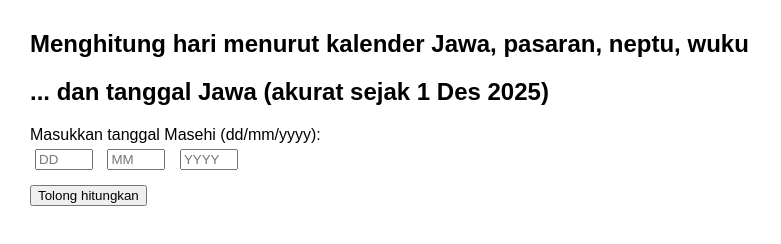
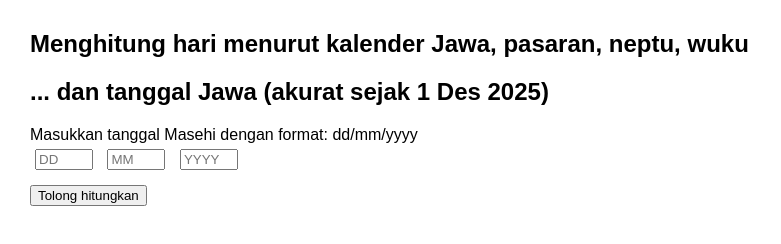
Before and after one commit to hgunarto/hgunarto.github.io, a plain HTML site: page neptu.html in a window 1280 px wide. Shown: the whole page, without its empty margins (0-781 px from the left). Drawn offline with Linux system fonts and the light colour scheme.

Commit message:
Update neptu.html

```diff
--- a/neptu.html
+++ b/neptu.html
@@ -18,7 +18,7 @@ button { margin-top: 10px; }
 <h2>Menghitung hari menurut kalender Jawa, pasaran, neptu, wuku</h2>
 <h2>... dan tanggal Jawa (akurat sejak 1 Des 2025)</h2>
 
-<label>Masukkan tanggal Masehi (dd/mm/yyyy):</label><br>
+<label>Masukkan tanggal Masehi dengan format: dd/mm/yyyy</label><br>
 <input type="number" id="tgl" placeholder="DD" min="1" max="31">
 <input type="number" id="bln" placeholder="MM" min="1" max="12">
 <input type="number" id="thn" placeholder="YYYY" min="1900" max="2100">
```
